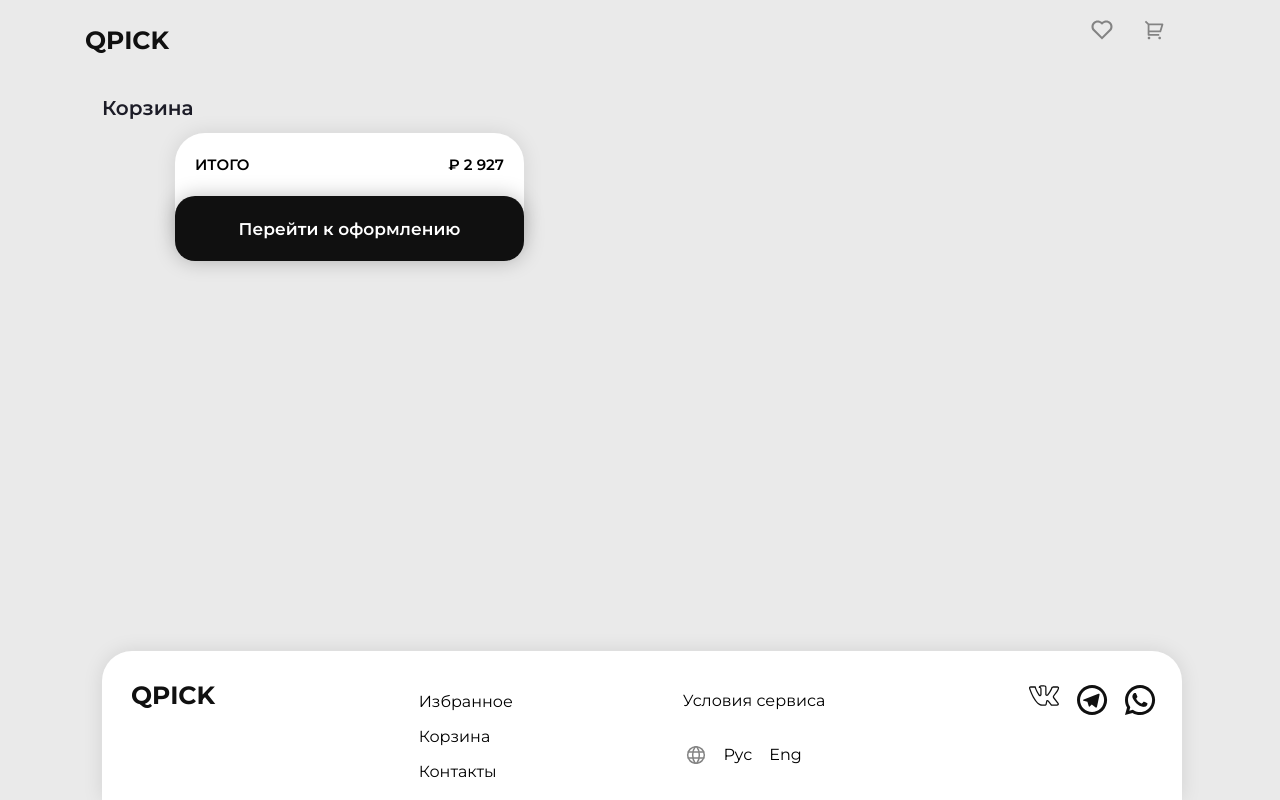
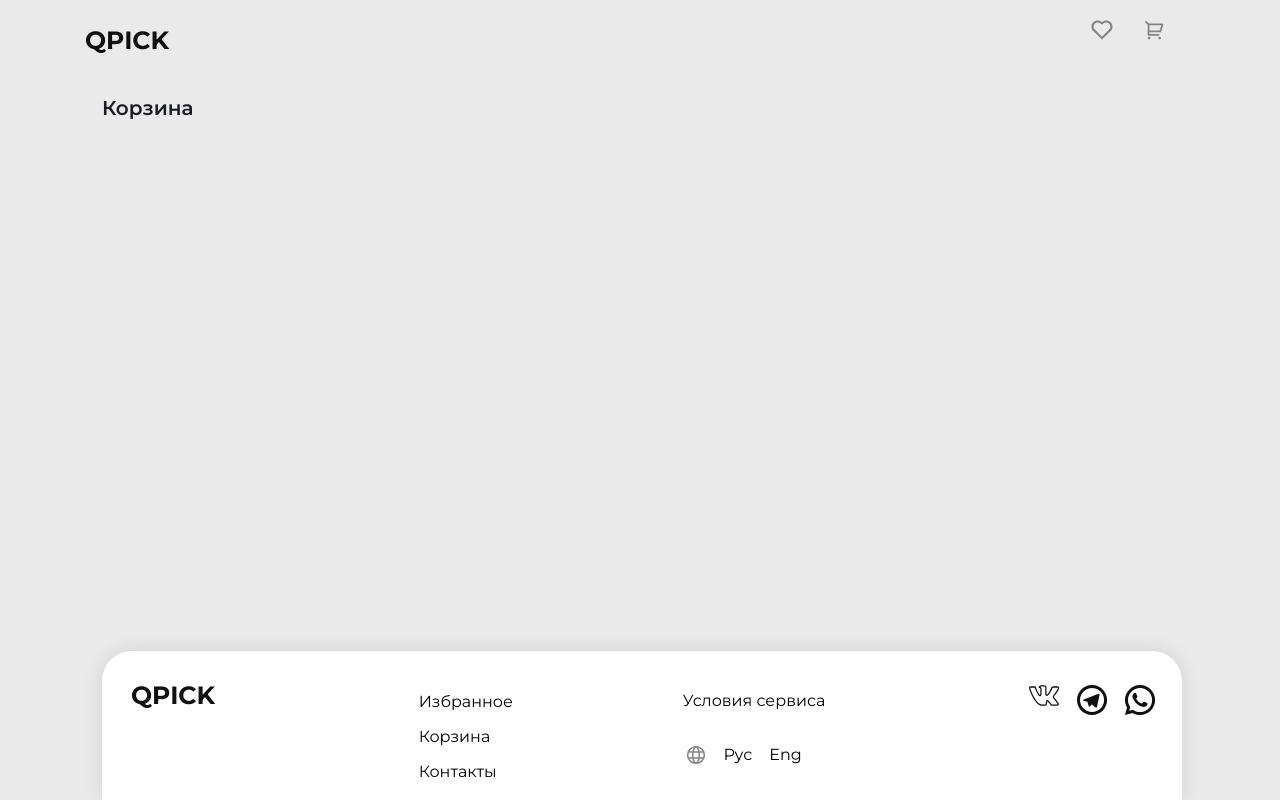
Before and after one commit to ZNP8b/neoflex-shop, a React (Create React App) app: page /cart in a window 1280 px wide. Built offline with nearby package versions, Linux system fonts and the light colour scheme.

Commit message:
deleteFromOrder button

```diff
--- a/src/components/Cart/Cart.js
+++ b/src/components/Cart/Cart.js
@@ -1,3 +1,4 @@
+import React from "react";
 import Header from "../Header/Header";
 import Footer from "../Footer/Footer";
 import styles from "./Cart.module.scss";
@@ -5,6 +6,7 @@ import Cart_Card from "./Cart_Card/Cart_Card";
 import Result_Card from "./Result_Card/Result_Card";
 
 export function Cart(props) {
+    let id = 0;
     return (
         <div>
             <Header quantity={props.quantity} />
@@ -14,11 +16,11 @@ export function Cart(props) {
                     <div className={styles.cart_cards}>
                         {
                             props.cartData.cart_data.map((val) => (
-                                <Cart_Card item={val} />
+                                <Cart_Card onClickDelete={props.onClickDelete} deleteFromOrder={props.deleteFromOrder} item={val} id={id++} />
                             ))
                         }
                     </div>
-                    <Result_Card fullPrice="2 927" />
+                    {props.quantity > 0 ? <Result_Card fullPrice="2 927" /> : null}
                 </div>
             </div>
             <Footer />
```
